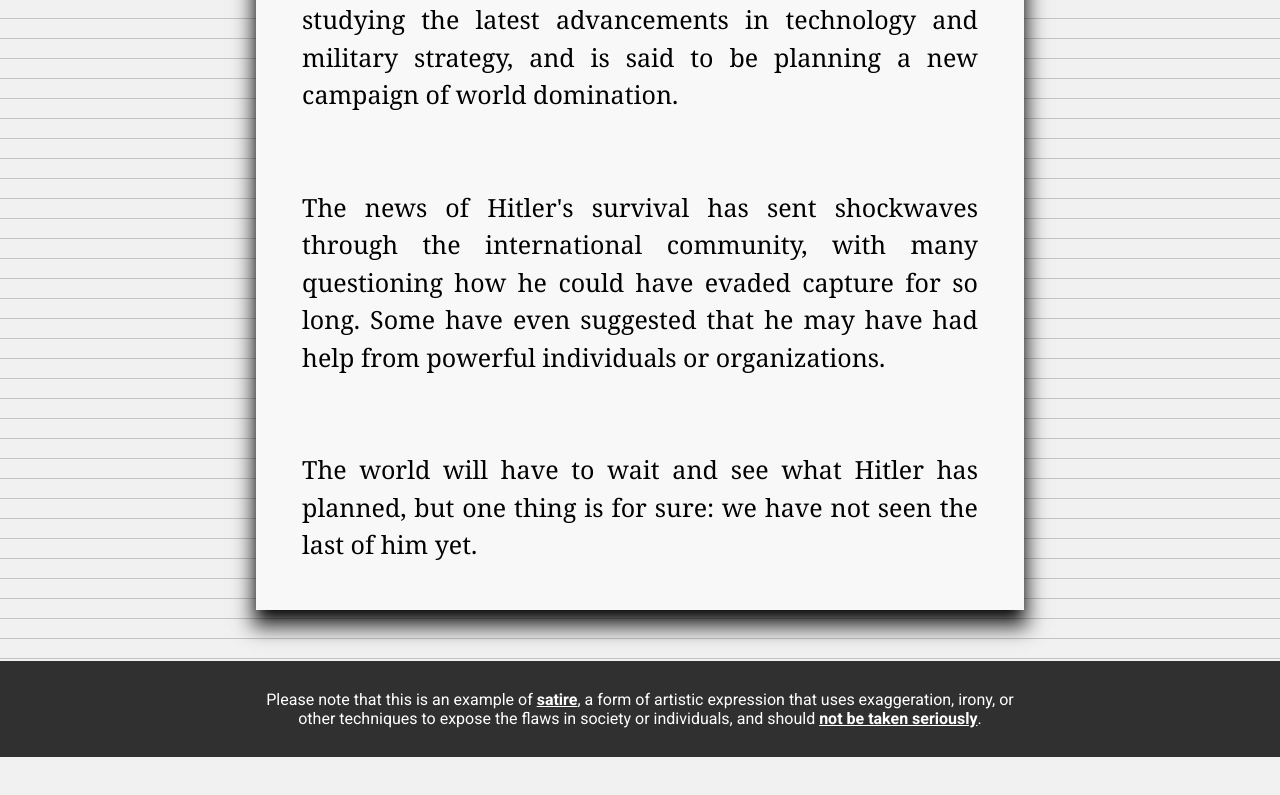
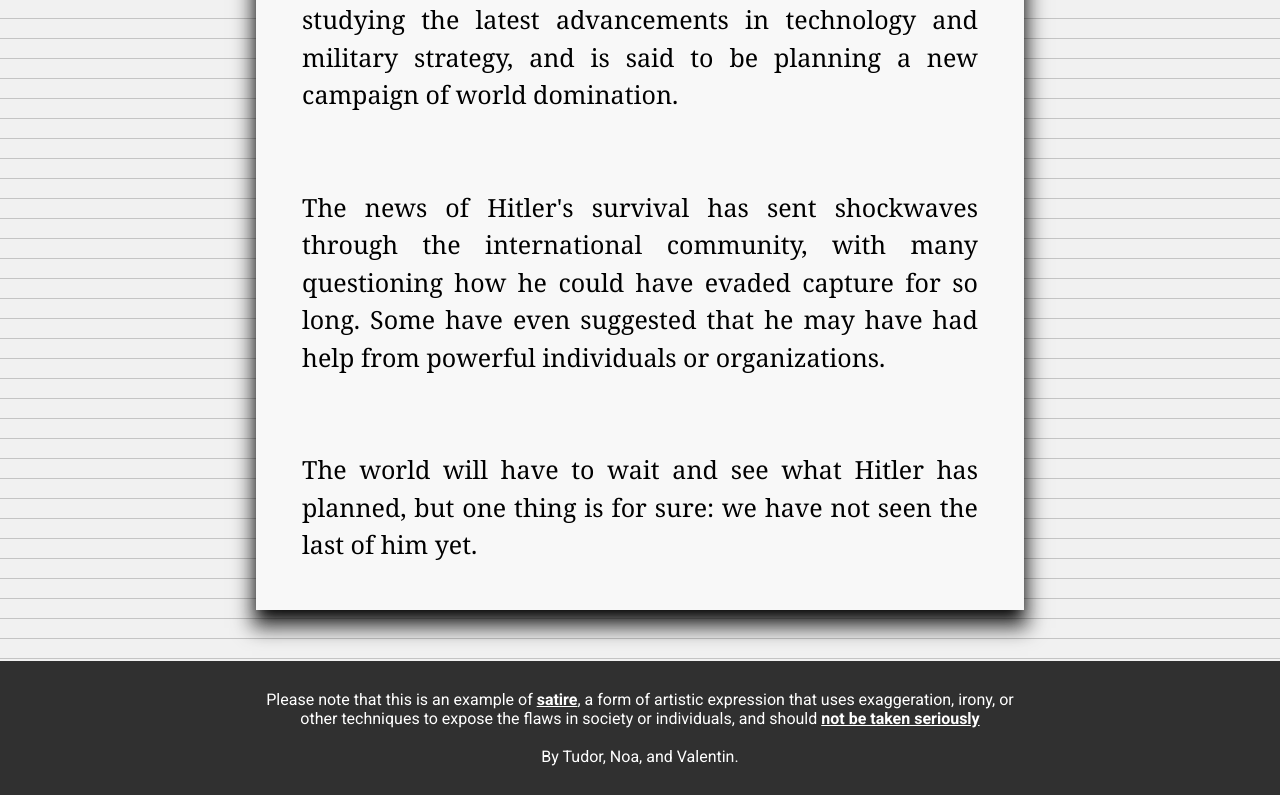
Before and after one commit to FakeNewsHitler/FakeNewsHitler, a plain HTML site: page index.html in a window 1280 px wide. Shown: the part 1361-2156 px from the top of the page. Before the commit the page ends 2118 px from the top, so only its background shows below. Drawn offline with Linux system fonts and the light colour scheme; a web font is replaced by a local one.

Commit message:
Change #2
Signed-off-by: FakeNewsHitler <124037614+FakeNewsHitler@users.noreply.github.com>

```diff
--- a/index.html
+++ b/index.html
@@ -76,7 +76,7 @@
 
 
 		<footer class = "footer">
-			<p class = "foot">Please note that this is an example of <b><u>satire</b></u>, a form of artistic expression that uses exaggeration, irony, or other techniques to expose the flaws in society or individuals, and should <u><b>not be taken seriously</b></u>.</p>
+			<p class = "foot">Please note that this is an example of <b><u>satire</b></u>, a form of artistic expression that uses exaggeration, irony, or other techniques to expose the flaws in society or individuals, and should <u><b>not be taken seriously</b></u><br><br> By Tudor, Noa, and Valentin.</p>
 		</footer>
 
 
```
